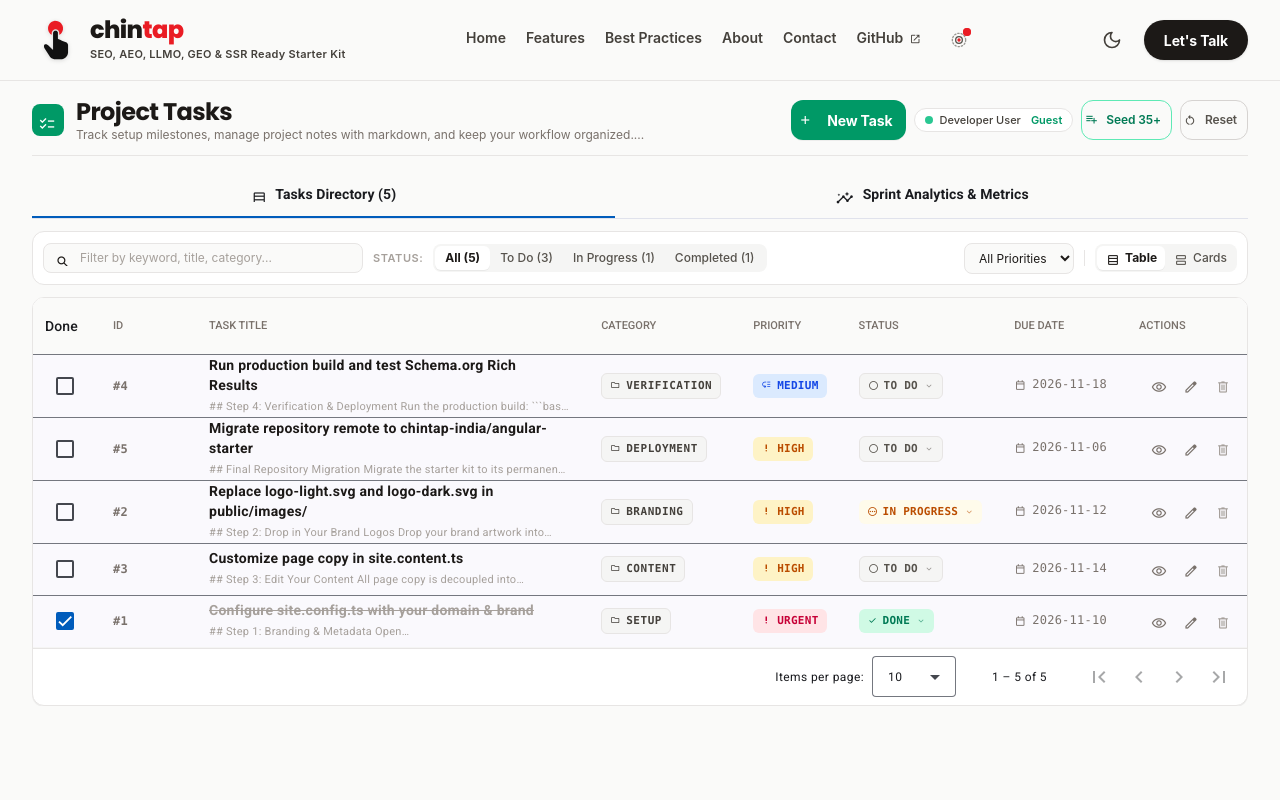
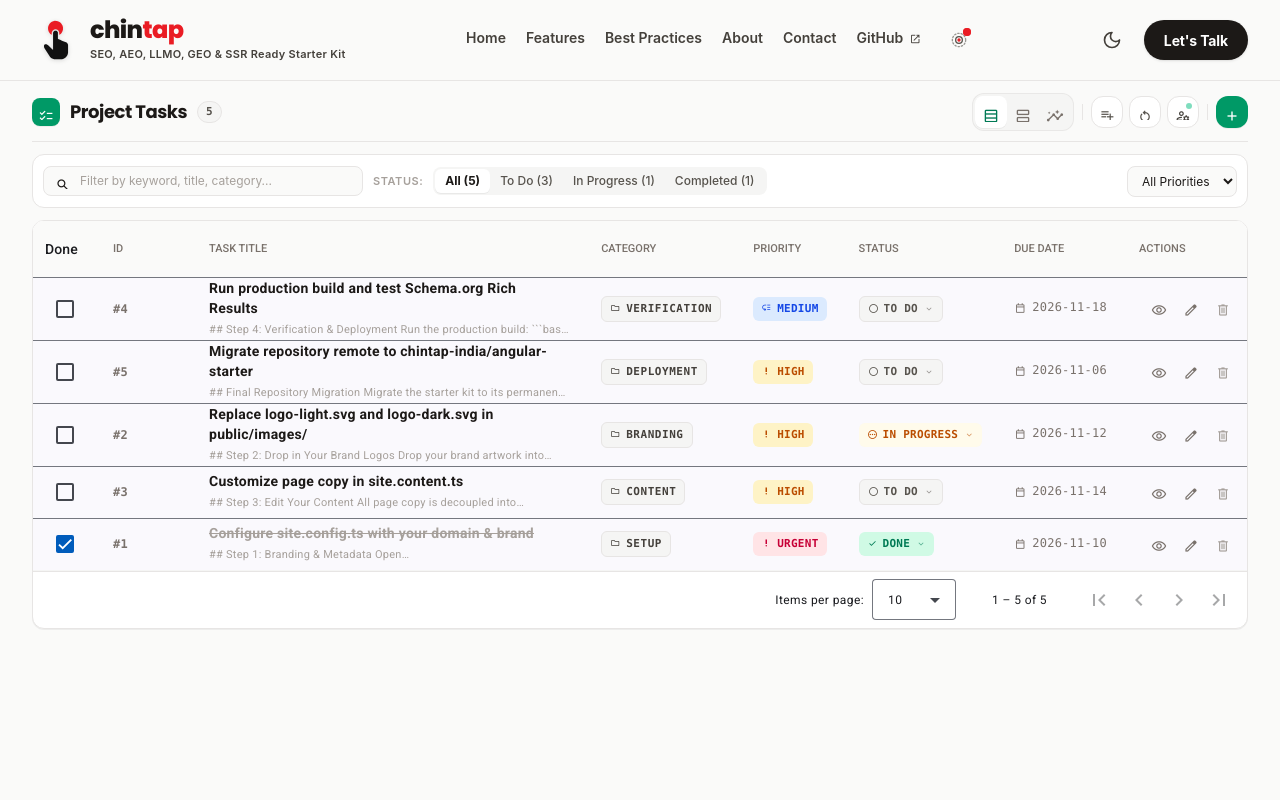
Before and after one commit to chintap-india/angular-starter, an Angular app: page /tasks in a window 1280 px wide. Shown: the top 800 px of the page. Built offline with nearby package versions, Linux system fonts and the light colour scheme; a web font is replaced by a local one.

Commit message:
feat(tasks): remove tab bar and convert view toggles and actions to minimal icon buttons in navbar

```diff
--- a/src/app/pages/tasks/tasks-page.component.html
+++ b/src/app/pages/tasks/tasks-page.component.html
@@ -1,93 +1,119 @@
-<div class="min-h-screen pt-3 pb-8 sm:pt-4 sm:pb-10 px-4 sm:px-6 lg:px-8 max-w-7xl mx-auto space-y-3.5">
+<div class="min-h-screen pt-2 pb-8 sm:pt-3 sm:pb-10 px-4 sm:px-6 lg:px-8 max-w-7xl mx-auto space-y-3">
 
-  <!-- High-Density Enterprise Header (Full Width max-w-7xl matching Navbar) -->
-  <header class="flex flex-col sm:flex-row sm:items-center sm:justify-between gap-3 pb-3 border-b border-stone-200 dark:border-stone-800">
-    <div class="flex items-center gap-3">
-      <div class="w-8 h-8 rounded-lg bg-emerald-600 text-white flex items-center justify-center shrink-0">
-        <mat-icon class="!text-lg !w-5 !h-5">checklist</mat-icon>
+  <!-- Ultra-Compact Enterprise Navbar Header -->
+  <header class="flex items-center justify-between gap-3 pb-2.5 border-b border-stone-200 dark:border-stone-800">
+    <!-- Left: Module Title & Count Badge -->
+    <div class="flex items-center gap-2.5">
+      <div class="w-7 h-7 rounded-lg bg-emerald-600 text-white flex items-center justify-center shrink-0 shadow-2xs">
+        <mat-icon class="!text-base !w-4 !h-4">checklist</mat-icon>
       </div>
-      <div>
-        <h1 class="text-xl sm:text-2xl font-bold text-stone-900 dark:text-white tracking-tight leading-tight">
+      <h1 class="text-base sm:text-lg font-bold text-stone-900 dark:text-white tracking-tight leading-none">
         {{ content.tasks.hero.title }}
       </h1>
-        <p class="text-stone-500 dark:text-stone-400 text-xs hidden sm:block">
-          {{ content.tasks.hero.description | slice:0:110 }}...
-        </p>
-      </div>
+      <span class="inline-flex items-center px-2 py-0.5 rounded-full text-[11px] font-mono font-bold bg-stone-100 dark:bg-stone-800 text-stone-600 dark:text-stone-300 border border-stone-200 dark:border-stone-700">
+        {{ activeTab() === 'metrics' ? stats().total + ' tasks' : filteredTasks().length }}
+      </span>
     </div>
 
-    <!-- Top Action Bar -->
-    <div class="flex items-center gap-2 flex-wrap shrink-0">
-      <!-- Create New Task Button (Modal) -->
+    <!-- Right: Minimal Icon Navbar (View Switchers & Minimal Action Icons) -->
+    <div class="flex items-center gap-1.5 shrink-0">
+
+      <!-- View Switcher Minimal Icon Buttons: Table, Cards, Analytics -->
+      <div class="inline-flex p-0.5 rounded-xl bg-stone-100 dark:bg-stone-800 border border-stone-200/80 dark:border-stone-700/80">
+        <button
+          type="button"
+          (click)="setView('table')"
+          [ngClass]="activeTab() === 'directory' && viewMode() === 'table' ? 'bg-white dark:bg-stone-700 text-emerald-700 dark:text-emerald-400 font-bold shadow-2xs' : 'text-stone-500 dark:text-stone-400 hover:text-stone-900 dark:hover:text-white'"
+          class="p-1.5 rounded-lg transition cursor-pointer flex items-center justify-center"
+          matTooltip="Table View"
+          aria-label="Table View"
+        >
+          <mat-icon class="!text-lg !w-5 !h-5">table_rows</mat-icon>
+        </button>
+
+        <button
+          type="button"
+          (click)="setView('cards')"
+          [ngClass]="activeTab() === 'directory' && viewMode() === 'cards' ? 'bg-white dark:bg-stone-700 text-emerald-700 dark:text-emerald-400 font-bold shadow-2xs' : 'text-stone-500 dark:text-stone-400 hover:text-stone-900 dark:hover:text-white'"
+          class="p-1.5 rounded-lg transition cursor-pointer flex items-center justify-center"
+          matTooltip="Cards View"
+          aria-label="Cards View"
+        >
+          <mat-icon class="!text-lg !w-5 !h-5">view_agenda</mat-icon>
+        </button>
+
+        <button
+          type="button"
+          (click)="setView('metrics')"
+          [ngClass]="activeTab() === 'metrics' ? 'bg-white dark:bg-stone-700 text-emerald-700 dark:text-emerald-400 font-bold shadow-2xs' : 'text-stone-500 dark:text-stone-400 hover:text-stone-900 dark:hover:text-white'"
+          class="p-1.5 rounded-lg transition cursor-pointer flex items-center justify-center"
+          matTooltip="Sprint Analytics & Metrics"
+          aria-label="Sprint Analytics & Metrics"
+        >
+          <mat-icon class="!text-lg !w-5 !h-5">insights</mat-icon>
+        </button>
+      </div>
+
+      <div class="h-4 w-px bg-stone-200 dark:bg-stone-700 mx-0.5"></div>
+
+      <!-- Seed 35+ Backlog Tasks Icon Button -->
+      <button
+        type="button"
+        (click)="seedBulkDemoTasks()"
+        matTooltip="Seed 35+ Sprint Backlog Tasks"
+        aria-label="Seed 35+ Sprint Backlog Tasks"
+        class="w-8 h-8 rounded-xl border border-stone-200 dark:border-stone-800 bg-white dark:bg-stone-900 text-stone-600 dark:text-stone-300 hover:text-emerald-600 dark:hover:text-emerald-400 hover:border-emerald-300 flex items-center justify-center transition cursor-pointer"
+      >
+        <mat-icon class="!text-base !w-4 !h-4">playlist_add</mat-icon>
+      </button>
+
+      <!-- Reset Defaults Icon Button -->
+      <button
+        type="button"
+        (click)="resetDefaults()"
+        matTooltip="Reset Default Tasks"
+        aria-label="Reset Default Tasks"
+        class="w-8 h-8 rounded-xl border border-stone-200 dark:border-stone-800 bg-white dark:bg-stone-900 text-stone-600 dark:text-stone-300 hover:text-stone-900 dark:hover:text-white flex items-center justify-center transition cursor-pointer"
+      >
+        <mat-icon class="!text-base !w-4 !h-4">restart_alt</mat-icon>
+      </button>
+
+      <!-- Auth Session Toggle Icon Button -->
+      <button
+        type="button"
+        (click)="toggleAuthMode()"
+        [matTooltip]="'Session: ' + (authService.currentUser()?.name || 'Guest') + ' (Click to switch to ' + (authService.currentUser()?.role === 'developer' ? 'Guest' : 'Dev') + ')'"
+        [attr.aria-label]="'Switch session role from ' + (authService.currentUser()?.role || 'guest')"
+        class="w-8 h-8 rounded-xl border border-stone-200 dark:border-stone-800 bg-white dark:bg-stone-900 relative flex items-center justify-center transition cursor-pointer text-stone-700 dark:text-stone-300 hover:text-emerald-600"
+      >
+        <mat-icon class="!text-base !w-4 !h-4">manage_accounts</mat-icon>
+        <span
+          class="absolute top-1.5 right-1.5 w-1.5 h-1.5 rounded-full ring-1 ring-white dark:ring-stone-900"
+          [ngClass]="authService.currentUser()?.role === 'developer' ? 'bg-emerald-500 animate-pulse' : 'bg-amber-500'"
+        ></span>
+      </button>
+
+      <div class="h-4 w-px bg-stone-200 dark:bg-stone-700 mx-0.5"></div>
+
+      <!-- Create New Task Minimal Primary Icon Button (Modal Trigger) -->
       <button
         type="button"
         (click)="openCreateDialog()"
-        mat-flat-button
-        class="!bg-emerald-600 hover:!bg-emerald-500 !text-white !font-bold !rounded-xl !px-3.5 !py-1.5 shadow-2xs inline-flex items-center gap-1.5 cursor-pointer text-xs"
+        matTooltip="Create New Task (Modal)"
+        aria-label="Create New Task"
+        class="w-8 h-8 rounded-xl bg-emerald-600 hover:bg-emerald-500 text-white flex items-center justify-center transition cursor-pointer shadow-2xs hover:shadow-xs"
       >
-        <mat-icon class="!text-base !w-4 !h-4">add</mat-icon>
-        <span>New Task</span>
+        <mat-icon class="!text-lg !w-5 !h-5">add</mat-icon>
       </button>
 
-      <!-- Auth Session Identity Pill -->
-      <div class="inline-flex items-center gap-1.5 px-2.5 py-1 rounded-xl bg-white dark:bg-stone-900 border border-stone-200 dark:border-stone-800 text-xs text-stone-700 dark:text-stone-300">
-        <span class="w-2 h-2 rounded-full" [ngClass]="authService.currentUser()?.role === 'developer' ? 'bg-emerald-500 animate-pulse' : 'bg-amber-500'"></span>
-        <span class="font-medium text-[11px]">{{ authService.currentUser()?.name || 'Guest' }}</span>
-        <button
-          type="button"
-          (click)="toggleAuthMode()"
-          class="ml-1 text-emerald-600 dark:text-emerald-400 hover:underline font-semibold cursor-pointer text-[11px]"
-        >
-          {{ authService.currentUser()?.role === 'developer' ? 'Guest' : 'Dev' }}
-        </button>
-      </div>
-
-      <!-- Seed 35+ Backlog Tasks Button -->
-      <button
-        type="button"
-        (click)="seedBulkDemoTasks()"
-        mat-stroked-button
-        class="!border-emerald-300 dark:!border-emerald-800 !text-emerald-700 dark:!text-emerald-400 !rounded-xl !text-xs !py-1 !px-2.5 cursor-pointer"
-        matTooltip="Seed 35+ realistic enterprise sprint backlog tasks"
-      >
-        <mat-icon class="!text-sm !w-3.5 !h-3.5 text-emerald-600">playlist_add</mat-icon>
-        <span class="hidden md:inline">Seed 35+</span>
-      </button>
-
-      <!-- Reset Defaults Button -->
-      <button
-        type="button"
-        (click)="resetDefaults()"
-        mat-stroked-button
-        class="!border-stone-300 dark:!border-stone-700 !text-stone-600 dark:text-stone-300 !rounded-xl !text-xs !py-1 !px-2.5 cursor-pointer"
-        matTooltip="Reset pre-seeded starter kickoff tasks"
-      >
-        <mat-icon class="!text-sm !w-3.5 !h-3.5">restart_alt</mat-icon>
-        <span class="hidden md:inline">Reset</span>
-      </button>
     </div>
   </header>
 
-  <!-- Enterprise Tabbed View Navigation: Tasks Directory (Default) vs. Sprint Metrics -->
-  <mat-tab-group
-    animationDuration="150ms"
-    [selectedIndex]="activeTab() === 'directory' ? 0 : 1"
-    (selectedIndexChange)="activeTab.set($event === 0 ? 'directory' : 'metrics')"
-    class="enterprise-tabs"
-  >
-
   <!-- ========================================================================= -->
-    <!-- TAB 1: TASKS DIRECTORY (Clean Table View First + Cards Toggle)           -->
+  <!-- VIEW AREA 1: DIRECTORY (TABLE OR CARDS)                                   -->
   <!-- ========================================================================= -->
-    <mat-tab>
-      <ng-template mat-tab-label>
-        <span class="inline-flex items-center gap-2 font-semibold">
-          <mat-icon class="!text-base !w-4 !h-4">table_rows</mat-icon>
-          <span>Tasks Directory ({{ filteredTasks().length }})</span>
-        </span>
-      </ng-template>
-
-      <div class="pt-3 space-y-3">
+  @if (activeTab() === 'directory') {
+    <div class="space-y-3">
 
       <!-- High-Density Balanced Full-Width Toolbar -->
       <mat-card appearance="outlined" class="!bg-white dark:!bg-stone-900 !border-stone-200 dark:!border-stone-800 !rounded-xl shadow-2xs">
@@ -117,7 +143,7 @@
             </div>
           </div>
 
-            <!-- Center: Status Chips Segmented Control (Evenly spaced across center) -->
+          <!-- Center: Status Chips Segmented Control -->
           <div class="flex items-center gap-1.5 overflow-x-auto py-0.5">
             <span class="text-[11px] font-semibold text-stone-400 uppercase tracking-wider mr-1 hidden xl:inline">Status:</span>
             <div class="inline-flex p-0.5 rounded-lg bg-stone-100 dark:bg-stone-800 text-xs">
@@ -156,7 +182,7 @@
             </div>
           </div>
 
-            <!-- Right: Priority Filter, Reset Button, Divider & View Toggle -->
+          <!-- Right: Priority Filter & Clear Button -->
           <div class="flex items-center gap-2 ml-auto shrink-0">
             <!-- Priority Filter Dropdown -->
             <select
@@ -184,40 +210,12 @@
                 <span>Clear</span>
               </button>
             }
-
-              <div class="h-4 w-px bg-stone-200 dark:bg-stone-700 mx-0.5"></div>
-
-              <!-- View Mode Toggle: Table View vs. Cards View -->
-              <div class="inline-flex p-0.5 rounded-lg bg-stone-100 dark:bg-stone-800 text-xs">
-                <button
-                  type="button"
-                  (click)="viewMode.set('table')"
-                  [ngClass]="viewMode() === 'table' ? 'bg-white dark:bg-stone-700 text-stone-900 dark:text-white font-bold shadow-2xs' : 'text-stone-600 dark:text-stone-400 font-medium'"
-                  class="p-1 sm:px-2 sm:py-1 rounded-md transition inline-flex items-center gap-1 cursor-pointer"
-                  matTooltip="Sortable Enterprise Table View"
-                >
-                  <mat-icon class="!text-sm !w-4 !h-4">table_rows</mat-icon>
-                  <span class="hidden sm:inline text-xs">Table</span>
-                </button>
-                <button
-                  type="button"
-                  (click)="viewMode.set('cards')"
-                  [ngClass]="viewMode() === 'cards' ? 'bg-white dark:bg-stone-700 text-stone-900 dark:text-white font-bold shadow-2xs' : 'text-stone-600 dark:text-stone-400 font-medium'"
-                  class="p-1 sm:px-2 sm:py-1 rounded-md transition inline-flex items-center gap-1 cursor-pointer"
-                  matTooltip="Cards View with Markdown Details"
-                >
-                  <mat-icon class="!text-sm !w-4 !h-4">view_agenda</mat-icon>
-                  <span class="hidden sm:inline text-xs">Cards</span>
-                </button>
-              </div>
           </div>
 
         </div>
       </mat-card>
 
-        <!-- ========================================================================= -->
-        <!-- VIEW 1: SORTABLE ENTERPRISE MATERIAL TABLE (Default)                      -->
-        <!-- ========================================================================= -->
+      <!-- VIEW 1.1: SORTABLE ENTERPRISE MATERIAL TABLE (Default) -->
       @if (viewMode() === 'table') {
         <div class="overflow-x-auto rounded-xl border border-stone-200 dark:border-stone-800 bg-white dark:bg-stone-900 shadow-2xs">
           <table
@@ -400,7 +398,7 @@
               </td>
             </ng-container>
 
-              <tr mat-header-row *matHeaderRowDef="displayedColumns" class="!bg-stone-50/80 dark:!bg-stone-800/50 !border-b !border-stone-200 dark:!border-stone-800"></tr>
+            <tr mat-header-row *matHeaderRowDef="displayedColumns" class="!bg-stone-50/80 dark:!bg-stone-800/50 !border-b !border-stone-200 dark:border-stone-800"></tr>
             <tr
               mat-row
               *matRowDef="let row; columns: displayedColumns"
@@ -436,9 +434,7 @@
         </div>
       }
 
-        <!-- ========================================================================= -->
-        <!-- VIEW 2: CARDS / DETAILED VIEW (With Live Markdown Previews)               -->
-        <!-- ========================================================================= -->
+      <!-- VIEW 1.2: CARDS / DETAILED VIEW (With Live Markdown Previews) -->
       @if (viewMode() === 'cards') {
         <div class="space-y-3">
           @for (task of pagedTasks(); track task.id) {
@@ -603,20 +599,13 @@
       }
 
     </div>
-    </mat-tab>
+  }
 
   <!-- ========================================================================= -->
-    <!-- TAB 2: SPRINT METRICS & DASHBOARD                                         -->
+  <!-- VIEW AREA 2: SPRINT METRICS & DASHBOARD                                   -->
   <!-- ========================================================================= -->
-    <mat-tab>
-      <ng-template mat-tab-label>
-        <span class="inline-flex items-center gap-2 font-semibold">
-          <mat-icon class="!text-lg !w-5 !h-5">insights</mat-icon>
-          <span>Sprint Analytics &amp; Metrics</span>
-        </span>
-      </ng-template>
-
-      <div class="pt-6 space-y-8">
+  @if (activeTab() === 'metrics') {
+    <div class="pt-2 space-y-6">
 
       <!-- KPI Metrics Grid (4 Columns) -->
       <section class="grid grid-cols-1 sm:grid-cols-2 lg:grid-cols-4 gap-4" aria-label="Task progress metrics">
@@ -717,7 +706,7 @@
               <span class="text-emerald-400 font-bold">✓</span> Dual View Toggle (<code class="text-stone-100">MatButtonToggleGroup</code>)
             </li>
             <li class="flex items-center gap-2">
-                <span class="text-emerald-400 font-bold">✓</span> Material Tabs (<code class="text-stone-100">MatTabGroup</code>)
+              <span class="text-emerald-400 font-bold">✓</span> Minimal Icon Navbar with Rich Tooltips
             </li>
             <li class="flex items-center gap-2">
               <span class="text-emerald-400 font-bold">✓</span> Mock API Query &amp; Pagination Support
@@ -730,8 +719,6 @@
       </mat-card>
 
     </div>
-    </mat-tab>
-
-  </mat-tab-group>
+  }
 
 </div>
--- a/src/app/pages/tasks/tasks-page.component.ts
+++ b/src/app/pages/tasks/tasks-page.component.ts
@@ -75,6 +75,20 @@ export class TasksPageComponent implements OnInit {
 
   readonly activeTab = signal<'directory' | 'metrics'>('directory');
   readonly viewMode = signal<'table' | 'cards'>('table');
+
+  readonly activeView = computed<'table' | 'cards' | 'metrics'>(() => {
+    return this.activeTab() === 'metrics' ? 'metrics' : this.viewMode();
+  });
+
+  setView(view: 'table' | 'cards' | 'metrics'): void {
+    if (view === 'metrics') {
+      this.activeTab.set('metrics');
+    } else {
+      this.activeTab.set('directory');
+      this.viewMode.set(view);
+    }
+  }
+
   readonly pageIndex = signal<number>(0);
   readonly pageSize = signal<number>(10);
   readonly sortField = signal<string>('updatedAt');
```
Lines whose indentation alone changed are shown as unchanged.
